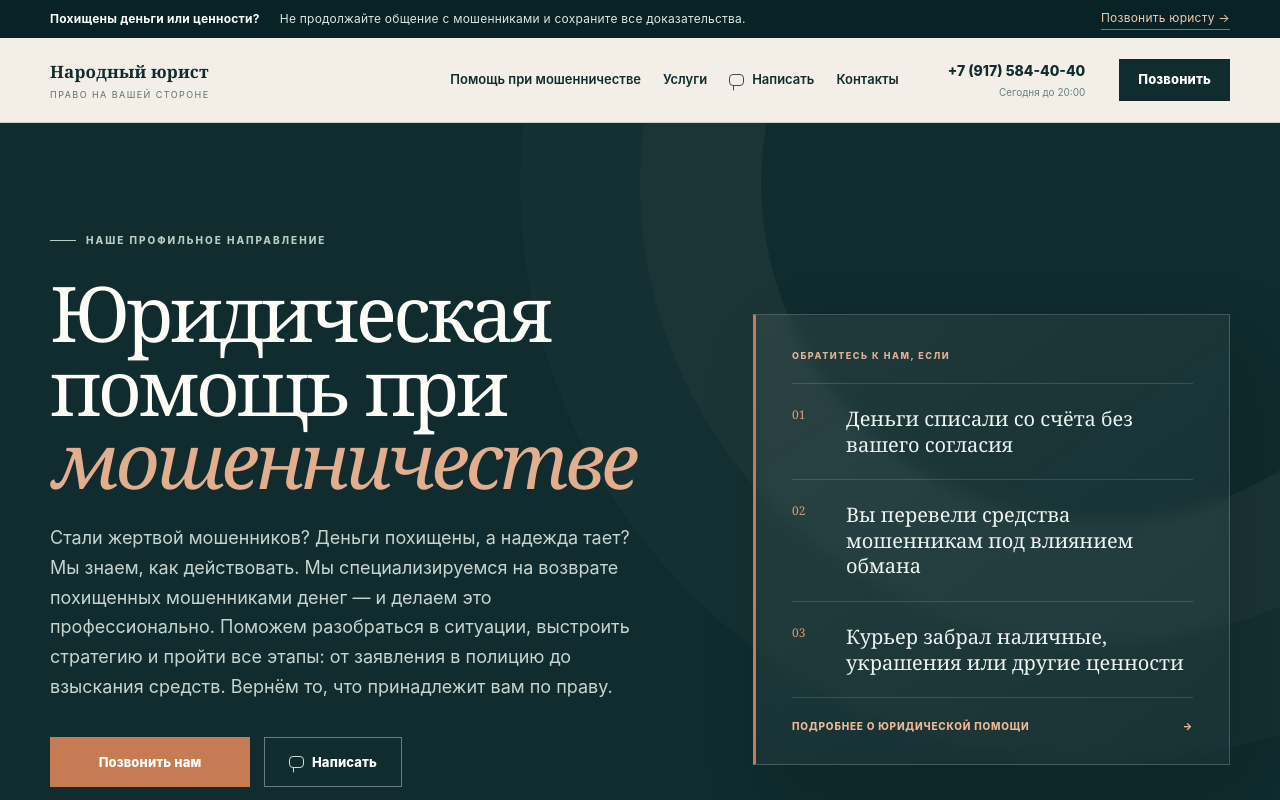
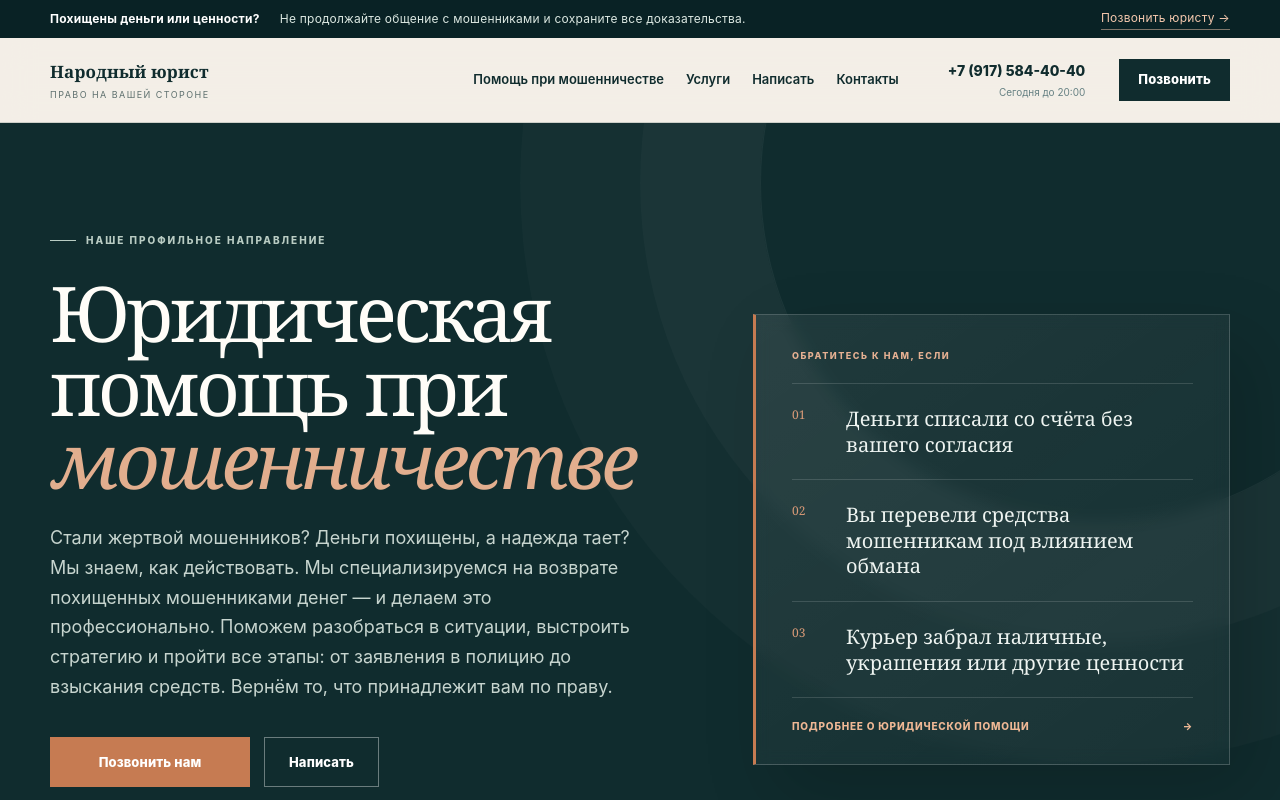
Before and after one commit to kurttti/pravonaroda_website, a React (Vite) app: page / in a window 1280 px wide. Shown: the top 800 px of the page. Built offline with nearby package versions, Linux system fonts and the light colour scheme.

Commit message:
Remove message icon from write links

```diff
--- a/app/globals.css
+++ b/app/globals.css
@@ -38,10 +38,6 @@ h1, h2, h3, p, summary, .contact-row a, .footer-phone { overflow-wrap: normal; w
 nav { display: flex; gap: 22px; margin-left: auto; }
 nav a { font-size: 13px; font-weight: 600; transition: opacity .2s ease; }
 nav a:hover { opacity: .55; }
-.nav-message-link, .button-message { gap: 8px; }
-.nav-message-link { display: inline-flex; align-items: center; }
-.message-icon { width: 15px; height: 12px; display: inline-block; flex: none; position: relative; border: 1.5px solid currentColor; border-radius: 4px; opacity: .82; }
-.message-icon::after { content: ""; position: absolute; left: 3px; bottom: -4px; width: 5px; height: 5px; border-left: 1.5px solid currentColor; transform: skewY(-34deg); }
 .header-contact { text-align: right; margin-left: 15px; }
 .header-contact a, .header-contact span { display: block; }
 .phone-link { font-size: 14px; font-weight: 800; }
--- a/app/page.tsx
+++ b/app/page.tsx
@@ -1,6 +1,6 @@
 import type { Metadata } from "next";
 import ContactForm from "./contact-form";
-import { MessageIcon, OfficeSection, SiteFooter, SiteHeader } from "./site-components";
+import { OfficeSection, SiteFooter, SiteHeader } from "./site-components";
 import { legalServices, phone, siteUrl } from "./site-data";
 
 export const metadata: Metadata = {
@@ -69,7 +69,7 @@ export default function Home() {
             <p className="hero-lead">Стали жертвой мошенников? Деньги похищены, а надежда тает? Мы знаем, как действовать. Мы специализируемся на возврате похищенных мошенниками денег — и делаем это профессионально. Поможем разобраться в ситуации, выстроить стратегию и пройти все этапы: от заявления в полицию до взыскания средств. Вернём то, что принадлежит вам по праву.</p>
             <div className="hero-actions">
               <a className="button button-primary" href={`tel:${phone}`}>Позвонить нам</a>
-              <a className="button button-outline-light button-message" href="#request"><MessageIcon />Написать</a>
+              <a className="button button-outline-light" href="#request">Написать</a>
             </div>
             <div className="hero-note"><span className="status-dot" aria-hidden="true" /> Оцениваем перспективы только после изучения обстоятельств — без обещаний невозможного</div>
           </div>
--- a/app/pomoshch-pri-moshennichestve/page.tsx
+++ b/app/pomoshch-pri-moshennichestve/page.tsx
@@ -1,6 +1,6 @@
 /* eslint-disable @next/next/no-html-link-for-pages */
 import type { Metadata } from "next";
-import { MessageIcon, SiteFooter, SiteHeader } from "../site-components";
+import { SiteFooter, SiteHeader } from "../site-components";
 import { fraudPath, phone, situations, siteUrl } from "../site-data";
 
 export const metadata: Metadata = {
@@ -24,7 +24,7 @@ export default function FraudHelpPage() {
             <p>Помогаем, если деньги списали без согласия, вы перевели их под влиянием обмана или передали наличные, украшения и другие ценности курьеру.</p>
             <div className="hero-actions">
               <a className="button button-primary" href={`tel:${phone}`}>Позвонить нам</a>
-              <a className="button button-outline-light button-message" href="/#request"><MessageIcon />Написать</a>
+              <a className="button button-outline-light" href="/#request">Написать</a>
             </div>
           </div>
         </div>
--- a/app/site-components.tsx
+++ b/app/site-components.tsx
@@ -3,10 +3,6 @@ import { fraudPath, phone, phoneDisplay } from "./site-data";
 
 const maxUrl = "https://max.ru/u/f9LHodD0cOIwQE2cvIWBjX0qohROYW3rx-Z5orltmdsdVexHlDZSl-bHUxQ";
 const telegramUrl = "https://t.me/pravonarod";
-
-export function MessageIcon() {
-  return <span className="message-icon" aria-hidden="true" />;
-}
 
 export function SiteHeader({ detail = false }: { detail?: boolean }) {
   return (
@@ -26,7 +22,7 @@ export function SiteHeader({ detail = false }: { detail?: boolean }) {
           <nav aria-label="Основная навигация">
             <a href={fraudPath}>Помощь при мошенничестве</a>
             {!detail && <a href="#services">Услуги</a>}
-            <a className="nav-message-link" href={detail ? "/#request" : "#request"}><MessageIcon />Написать</a>
+            <a href={detail ? "/#request" : "#request"}>Написать</a>
             <a href={detail ? "/#office" : "#office"}>Контакты</a>
           </nav>
           <div className="header-contact">
```
Also changed, not shown: 1 other file (tests, documents, lock files or other folders).
